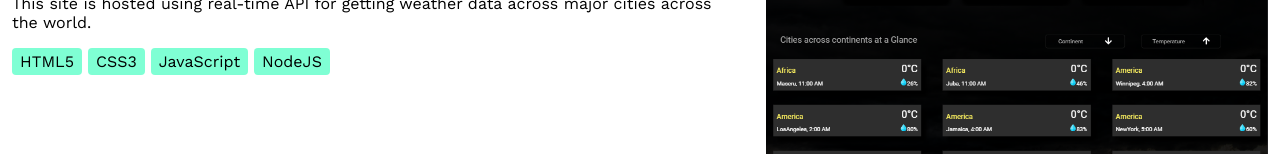
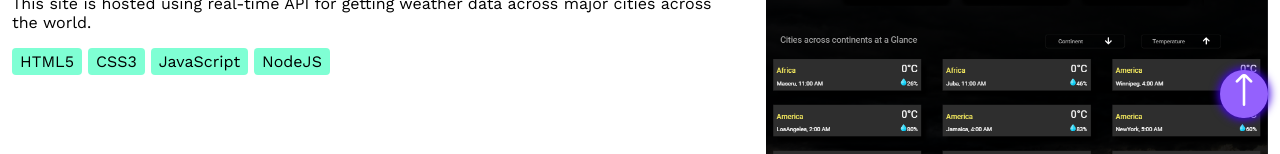
Before and after one commit to HariEshwar-J-A/dossier, a React (Create React App) app: page / in a window 1280 px wide. Shown: the part 646-800 px from the top of the page. Built offline with nearby package versions, Linux system fonts and the light colour scheme.

Commit message:
feat: :sparkles: add top navigator button to the ui

```diff
--- a/src/components/home/Home.js
+++ b/src/components/home/Home.js
@@ -6,6 +6,7 @@ import Body from "../body/Body";
 import Footer from "../footer/Footer";
 import Header from "../header/Header";
 import styles from "./Home.module.scss";
+import TopNavigator from "../topNavigator/TopNavigator";
 
 const Home = () => {
   const theme = useSelector((state) => state.ui.theme);
@@ -19,6 +20,7 @@ const Home = () => {
       <Header />
       <Body />
       <Footer />
+      <TopNavigator />
     </div>
   );
 };
```
